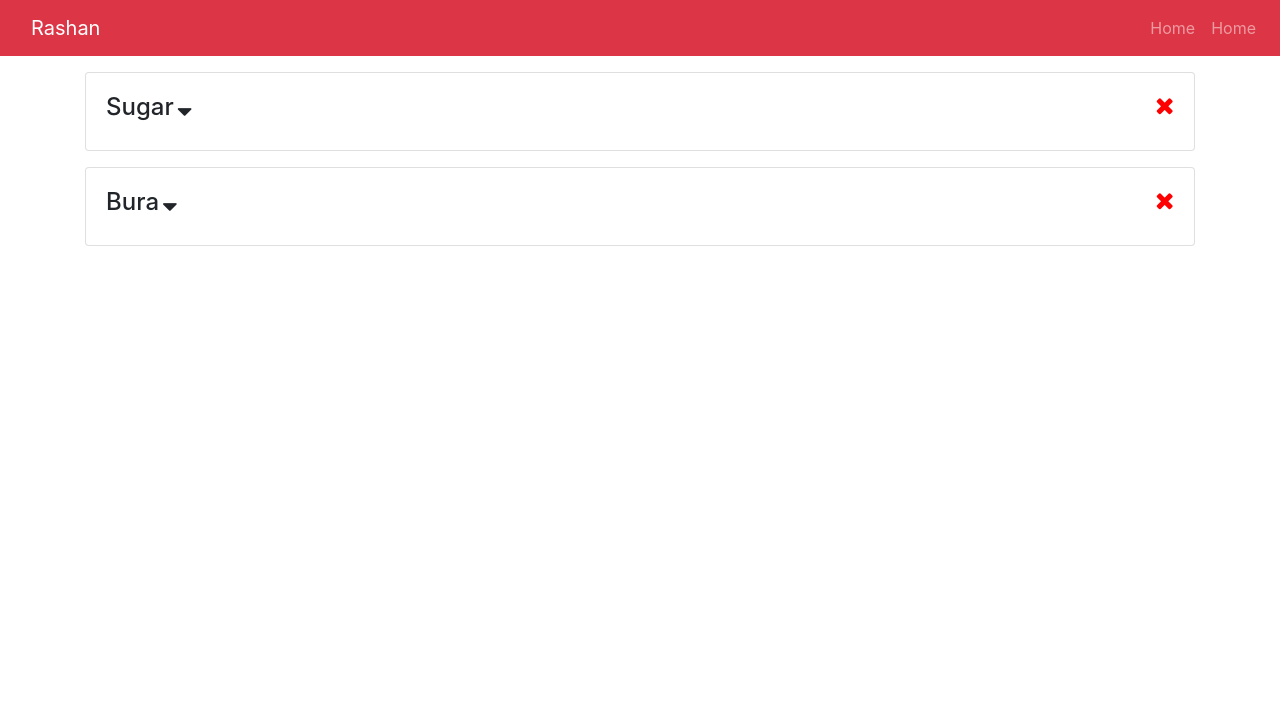
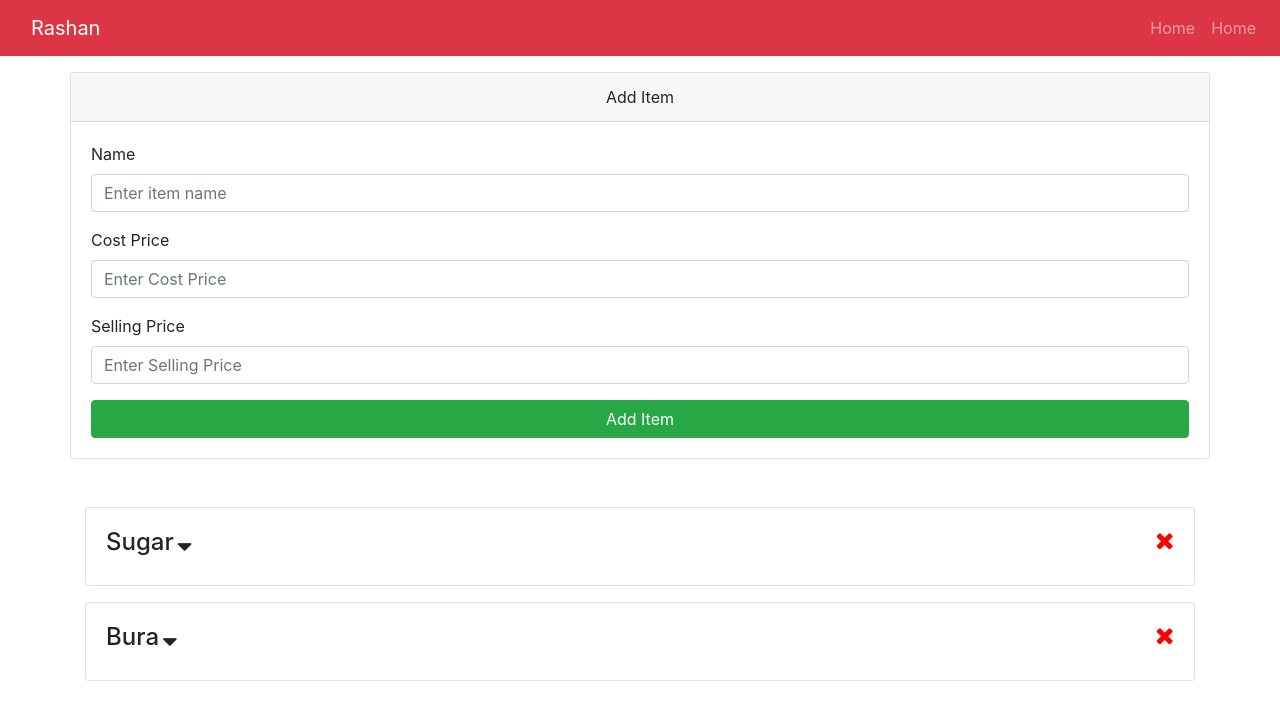
Before and after one commit to HimanshuDotcom/rashan, a React (Create React App) app: page /additem in a window 1280 px wide. Shown: the top 720 px of the page. Built offline with nearby package versions, Linux system fonts and the light colour scheme.

Commit message:
Item Form Added

```diff
--- a/src/App.js
+++ b/src/App.js
@@ -1,5 +1,6 @@
 import Header from './components/Header';
 import Items from './components/Items';
+import AddItem from './components/AddItem';
 import { Provider } from './context';
 
 import 'bootstrap/dist/css/bootstrap.min.css';
@@ -9,6 +10,7 @@ function App() {
     <Provider>
       <div className="App">
         <Header />
+        <AddItem />
         <div className="container">
           <Items />
         </div>
--- /dev/null
+++ b/src/components/AddItem.js
@@ -0,0 +1,79 @@
+import React, { Component } from "react";
+import  TextInput  from './TextInput';
+import { Consumer } from '../context';
+
+class AddItem extends Component {
+
+    state = {
+        name : '',
+        cp: '',
+        sp: ''
+    };
+
+    handleSubmit = (e,dispatch) => {
+        e.preventDefault();
+        dispatch({
+            type: 'ADD_ITEM',
+            payload: this.state
+        })
+    }
+    handleInput = (e) => {
+        const name = e.target.name;
+        const value = e.target.value;
+        this.setState({
+            [name] : value
+        })
+    }
+
+    render() {
+        const {name, cp, sp} = this.state;
+        return (
+            <Consumer>
+                {value => {
+                    const { dispatch } = value;
+                    return (
+                        <div className = "card container p-0 mb-5">
+                            <div className = "card-header text-center">Add Item</div>
+                            <div className="card-body">
+                                <form onSubmit = {(e) => this.handleSubmit(e, dispatch)}>
+                                    <TextInput
+                                        label = "Name"
+                                        name = "name"
+                                        type = "text"
+                                        placeholder = "Enter item name"
+                                        onChange = {this.handleInput}
+                                        value = {name}
+                                    />
+                                    <TextInput
+                                        label = "Cost Price"
+                                        name = "cp"
+                                        type = "number"
+                                        placeholder = "Enter Cost Price"
+                                        onChange = {this.handleInput}
+                                        value = {cp}
+                                    />
+                                    <TextInput
+                                        label = "Selling Price"
+                                        name = "sp"
+                                        type = "number"
+                                        placeholder = "Enter Selling Price"
+                                        onChange = {this.handleInput}
+                                        value = {sp}
+                                    />
+                                    <input
+                                        type = "submit"
+                                        value = "Add Item"
+                                        className = "btn btn-success btn-block"
+                                    />
+                                </form>
+                            </div>
+                        </div>
+                    )
+                }}
+            </Consumer>
+        )
+
+    }
+}
+
+export default AddItem;
--- /dev/null
+++ b/src/components/TextInput.js
@@ -0,0 +1,26 @@
+import React from 'react';
+
+const  TextInput = ({
+    label,
+    type,
+    name,
+    placeholder,
+    onChange,
+    value
+}) => {
+    return (
+        <div className = "form-group">
+            <label htmlFor = {name}>{label}</label>
+            <input
+                type = {type}
+                name = {name}
+                className="form-control"
+                placeholder = {placeholder}
+                value = { value }
+                onChange = {onChange}
+                />
+        </div>
+    )
+}
+
+export default TextInput;
--- a/src/context.js
+++ b/src/context.js
@@ -9,6 +9,12 @@ const reducer = (state, action) => {
                 ...state,
                 items: state.items.filter(item => item.id != action.payload)
             }
+        case 'ADD_ITEM':
+            return {
+                ...state,
+                items: [action.payload, ...state.items]
+            }
+
         default:
             return state;
     }
```
